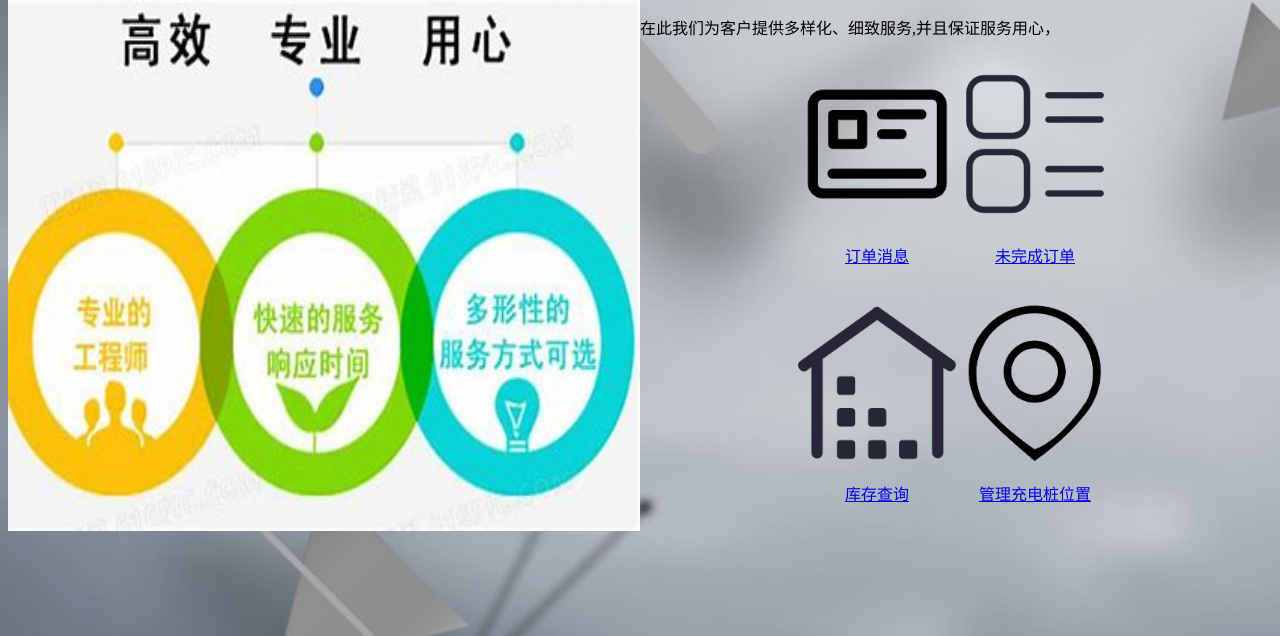
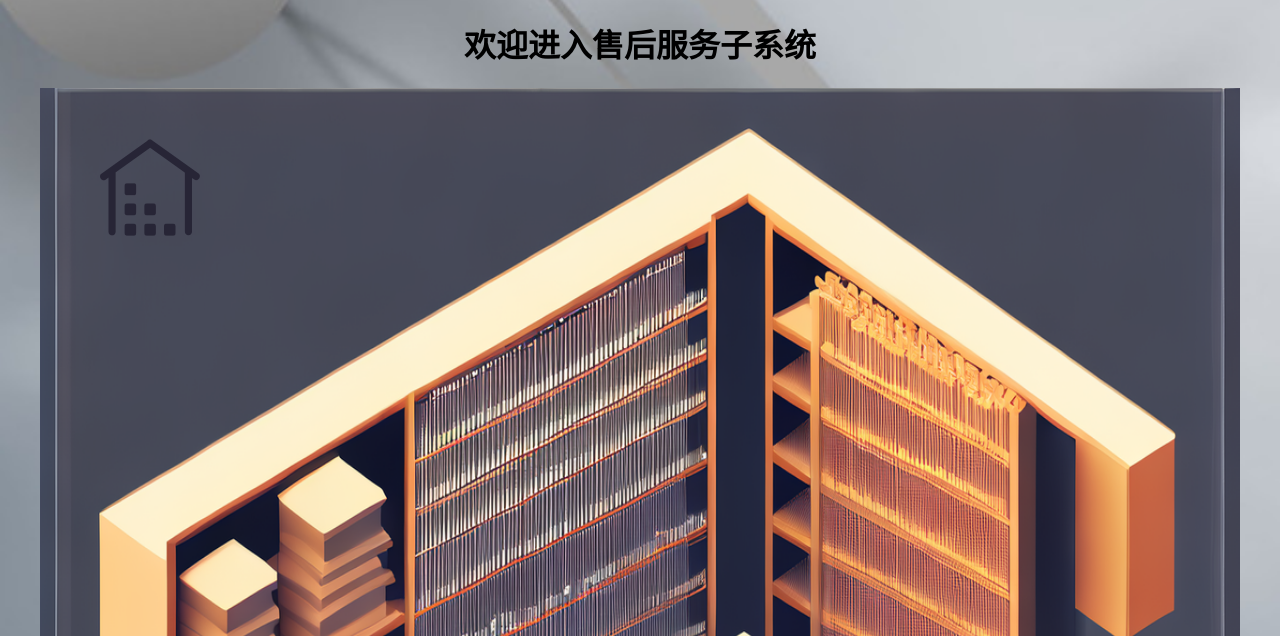
Before and after one commit to Alanqh/IS_0_3, a Django app: template aftersales/templates/aftersales_home.html in a window 1280 px wide. Shown: the part 109-745 px from the top of the page. Run offline with Django 4.2, Linux system fonts and the light colour scheme; the template is opened without the code that fills it, so the values that code supplies are empty.

Commit message:
售后子系统主页更新

```diff
--- a/aftersales/templates/aftersales_home.html
+++ b/aftersales/templates/aftersales_home.html
@@ -2,36 +2,81 @@
 {% load static %}
 {% block title %}员工首页{% endblock %}
 {% block content %}
-<div style="display: flex;">
-    <img src="{% static 'images/OIP-C.jpg' %}" style="width: 50%;">
-    <div style="width: 50%;">
-      <p>在此我们为客户提供多样化、细致服务,并且保证服务用心，</p>
-      <div style="display: flex; justify-content: center; flex-wrap: wrap;">
-        <div style="display: flex; justify-content: center; align-items: center; width: 50%; padding: 10px;">
-          <a href="{% url 'view_received_messages' %}" class="dropdown">
-            <img src="{% static 'images/news.png' %}" style="width: 100%; height: auto;">
-            <p style="text-align: center;">订单消息</p>
-          </a>
-
-          <a href="{% url 'uncompleted_orders' %}" class="dropdown">
-            <img src="{% static 'images/view.png' %}" style="width: 100%; height: auto;">
-            <p style="text-align: center;">未完成订单</p>
-          </a>
-        </div>
-
-        <div style="display: flex; justify-content: center; align-items: center; width: 50%; padding: 10px;">
-          <a href="{% url 'inventory_list' %}" class="dropdown">
-            <img src="{% static 'images/inventory.png' %}" style="width: 100%; height: auto;">
-            <p style="text-align: center;">库存查询</p>
-          </a>
-
-          <a href="#" class="dropdown">
-            <img src="{% static 'images/Locate.png' %}" style="width: 100%; height: auto;">
-            <p style="text-align: center;">管理充电桩位置</p>
-          </a>
-        </div>
-      </div>
-    </div>
+<div style="display: flex; flex-direction: column; justify-content: center; align-items: center;">
+  <h1>欢迎进入售后服务子系统</h1>
+</div>
+<div class="slideshow-container">
+<div class="mySlides fade">
+  <div style="display: flex; justify-content: space-evenly; flex-wrap: wrap;">
+    <img src="{% static 'images/s-inven.png' %}" height="800" width="1200">
+    <a href="{% url 'view_received_messages' %}" class="button">
+      <img src="{% static 'images/news.png' %}" alt="按钮" class="button-image">
+    </a>
+  </div>
 </div>
 
+<div class="mySlides fade">
+  <div style="display: flex; justify-content: space-evenly; flex-wrap: wrap;">
+   <img src="{% static 'images/s-news.png' %}" height="800" width="1200">
+    <a href="{% url 'uncompleted_orders' %}" class="button">
+      <img src="{% static 'images/view.png' %}" alt="按钮" class="button-image">
+    </a>
+  </div>
+</div>
+
+<div class="mySlides fade">
+  <div style="display: flex; justify-content: space-evenly; flex-wrap: wrap;">
+    <img src="{% static 'images/s-lis.png' %}" height="800" width="1200">
+    <a href="{% url 'inventory_list' %}" class="button" >
+      <img src="{% static 'images/inventory.png' %}" alt="按钮" class="button-image">
+    </a>
+  </div>
+</div>
+
+
+</div>
+<br>
+<script>
+var slideIndex = 0;
+showSlides();
+
+function showSlides() {
+  var i;
+  var slides = document.getElementsByClassName("mySlides");
+  for (i = 0; i < slides.length; i++) {
+    slides[i].style.display = "none";
+  }
+  slideIndex++;
+  if (slideIndex > slides.length) {
+    slideIndex = 1
+  }
+  slides[slideIndex - 1].style.display = "block";
+  setTimeout(showSlides, 3000);
+}
+
+function plusSlides(n) {
+  showSlides(slideIndex += n);
+}
+</script>
+
+<style>
+  <style>
+    .slideshow-container {
+      border: 1px solid gray; /* Add border */
+    }
+
+    .button {
+      position: absolute;
+      bottom: 450px;
+      left: 100px;
+      z-index: 2;
+    }
+
+    .button-image {
+      width: 100px;
+      height: 100px;
+    }
+  </style>
+</style>
+
 {% endblock %}
```
